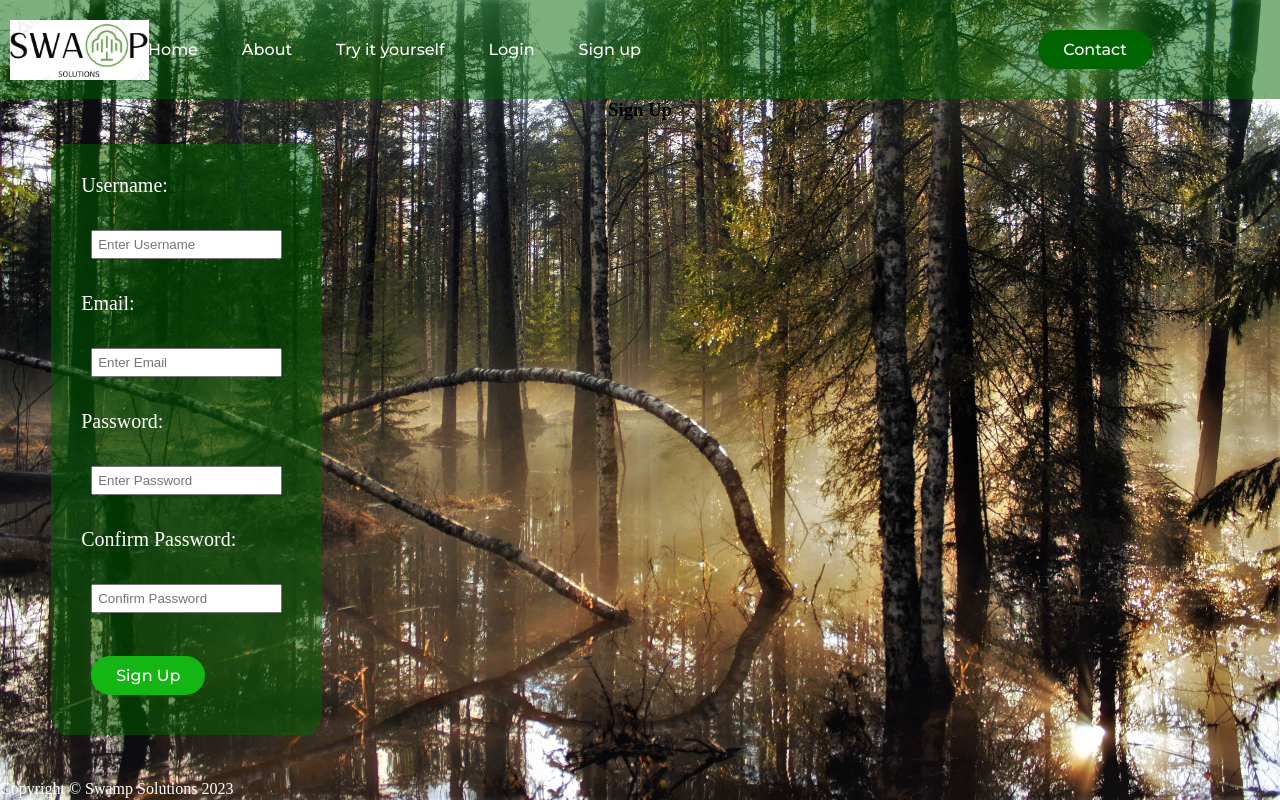
After one commit to Swamp-Solutions/Litter-buster, a Flask app: page /sign-up in a window 1280 px wide. The commit adds this page. Run offline with Flask 2, Linux system fonts and the light colour scheme.

Commit message:
helen web fas 2

```diff
--- a/web/app.py
+++ b/web/app.py
@@ -21,6 +21,14 @@ def try_it_yourself():
 def contact_us():
     return render_template('contact_us.html')
 
+@app.route("/login", methods=['GET'])
+def login():
+    return render_template('login.html') #make html template
+
+@app.route("/sign-up", methods=['GET'])
+def sign_up():
+    return render_template('sign_up.html')#make html template
+
 if __name__ == "__main__":
     app.run(debug=False, port=5000)
 
--- a/web/static/stylesheets/style.css
+++ b/web/static/stylesheets/style.css
@@ -61,32 +61,92 @@ hr {
 #team_div {
     position: absolute;
     top: 45%;
-    right: 4%;
+    right: 5%;
     padding: 10px;
     background-color: darkgreen;
     background: rgba(0,100,0,0.5);
     background-size: cover;
     color: White;
-    max-width: 60%;
+    max-width: 50%;
     border-style: solid pink;
     border-width: 30px;
     border-radius: 2%;
 }
+#signup_div {
+    position: absolute;
+    top: 18%;
+    left: 4%;
+    padding: 30px;
+    background-color: darkgreen;
+    background: rgba(0,100,0,0.5);
+    background-size: cover;
+    color: White;
+    max-width: 50%;
+    border-style: solid pink;
+    border-width: 50px;
+    border-radius: 5%;
+    font-size: 20px;
 
+}
+
+#login_div {
+    position: absolute;
+    top: 22%;
+    left: 8%;
+    padding: 30px;
+    background-color: darkgreen;
+    background: rgba(0,100,0,0.5);
+    background-size: cover;
+    color: White;
+    max-width: 50%;
+    border-style: solid pink;
+    border-width: 50px;
+    border-radius: 5%;
+    font-size: 20px;
+
+}
+
+#submit{
+    background-color: rgb(20, 182, 20);
+    padding: 10px 25px;
+    border: none;
+    border-radius: 50px;
+    cursor: pointer;
+    transition: all 0.3s ease 0s;
+    align-self: center;
+
+}
+
+#our_team{
+    top: 22%;
+}
+
+input{
+    margin: 10px;
+    padding: 5px;
+}
+
+
+
+.container{
+    display:flex;
+}
 .team_member {
     display: inline-block;
-    width: 33.33%;
+    width: 30%;
     text-align: center;
     vertical-align: top;
     color: white;
 }
 
+
 .team_member img {
-    width: 150px;
-    height: 150px;
+    width: 120px;
+    height: 120px;
     border-radius: 75px;
     margin-bottom: 20px;
 }
+
 
 .navigation {
     position: absolute;
@@ -136,7 +196,7 @@ hr {
 
 }
 
-li, a, button{
+li, a, button, #submit{
     font-family: "Montserrat", sans-serif;
     font-weight: 500;
     font-size: 16px;
@@ -152,7 +212,7 @@ button{
     transition: all 0.3s ease 0s;
 }
 
-button:hover {
+button:hover, #submit:hover {
     background-color: rgb(3, 144, 3);
 }
 
--- a/web/templates/index.html
+++ b/web/templates/index.html
@@ -13,6 +13,8 @@
         <li><a href="/" class="active">Home</a></li>
         <li><a href="/about">About</a></li>
         <li><a href="/try-it-yourself">Try it yourself</a></li>
+        <li><a href="/login">Login</a></li>
+        <li><a href="/sign-up">Sign up</a></li>
       </ul>
     </nav>
     <a class="cta" href="/contact-us"><button>Contact</button></a>
--- /dev/null
+++ b/web/templates/sign_up.html
@@ -0,0 +1,28 @@
+{% extends 'index.html' %}
+
+{% block main %}
+
+<form method="POST">
+    <h3 align="center">Sign Up</h3>
+    <div id="signup_div">
+        <form action="submit_form.php" method="post">
+            <label for="username">Username:</label><br><br>
+            <input type="text" id="username" name="username" placeholder="Enter Username" required>
+            <br><br>
+            <label for="email">Email:</label><br><br>
+            <input type="email" id="email" name="email" placeholder="Enter Email" required>
+            <br><br>
+            <label for="password">Password:</label><br><br>
+            <input type="password" id="password" name="password" placeholder="Enter Password" required>
+            <br><br>
+            <label for="confirm_password">Confirm Password:</label><br><br>
+            <input type="password" id="confirm_password" name="confirm_password" placeholder="Confirm Password" required>
+            <br><br>
+            <input id="submit" type="submit" value="Sign Up">
+          </form>
+    </div>
+</form>
+
+
+
+{% endblock %}
```
Also changed, not shown: web/templates/about.html (+3 -4 lines), web/templates/login.html (added, +22 -0 lines).
